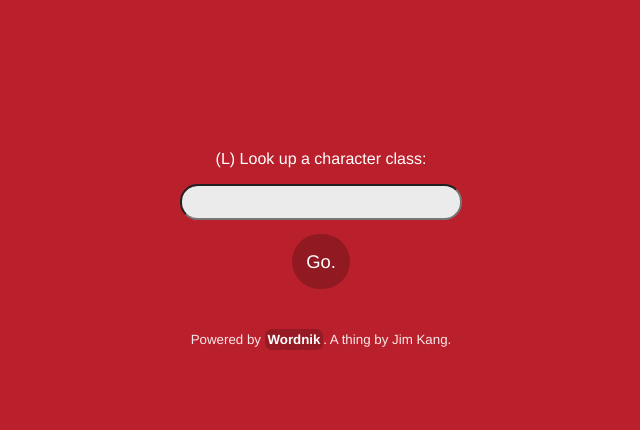
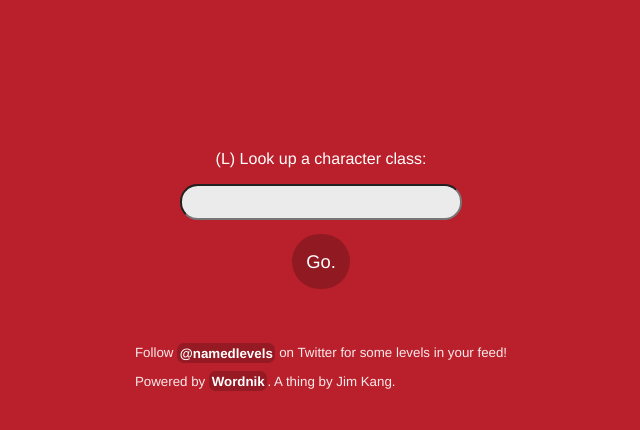
Before and after one commit to jimkang/namedlevels-web, a website with bundled scripts: page index.html in a window 1280 px wide. Shown: the whole page, without its empty margins (319-959 px from the left). Built offline with nearby package versions, Linux system fonts and the light colour scheme.

Commit message:
Tossed in Twitter link.

```diff
--- a/index.html
+++ b/index.html
@@ -30,7 +30,12 @@
 </div>
 
 <div class="credits">
-  Powered by <a href="http://developer.wordnik.com/">Wordnik</a>. A thing by Jim Kang.
+  <p>
+    Follow <a href="https://twitter.com/namedlevels">@namedlevels</a> on Twitter for some levels in your feed!
+  </p>
+  <p>
+    Powered by <a href="http://developer.wordnik.com/">Wordnik</a>. A thing by Jim Kang.
+  </p>
 </div>
 
 <script src="lib/seedrandom.min.js"></script>
```
